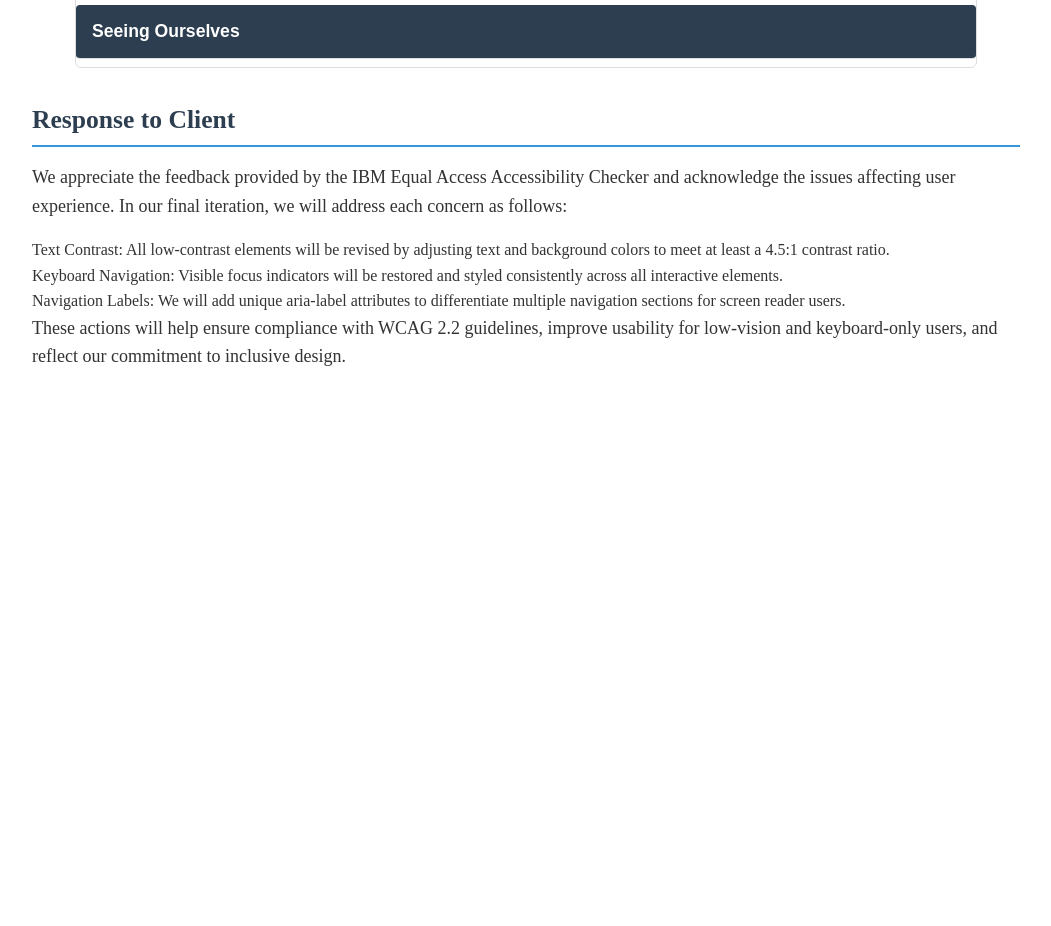
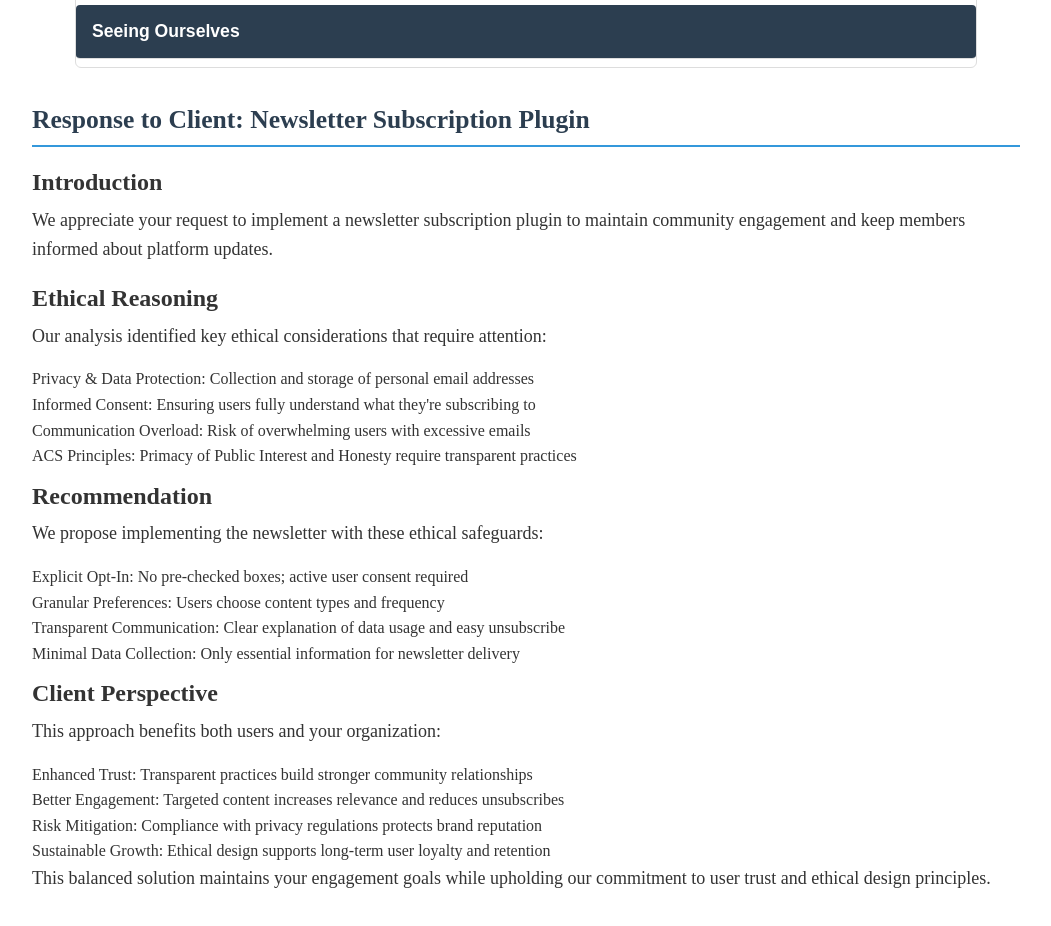
Before and after one commit to LUO404-tech/deco7140_development, a plain HTML site: page work_phase_3/reflective_design.html in a window 1280 px wide. Shown: the part 1402-2328 px from the top of the page, without its empty margins (114-1165 px from the left). Before the commit the page ends 1869 px from the top, so only its background shows below. Drawn offline with Linux system fonts and the light colour scheme; files that its build step writes are made by us from their sources; no server answers.

Commit message:
Change the context of Response to Client
I have rewritten the "Response to Client" section according to the structure outlined in the guideline.

```diff
--- a/work_phase_3/reflective_design.html
+++ b/work_phase_3/reflective_design.html
@@ -490,33 +490,104 @@
 
             <!-- Response to Client (outside accordion) -->
             <section class="component-section" id="response-to-client">
-                <h2 class="section-title">Response to Client</h2>
+                <h2 class="section-title">
+                    Response to Client: Newsletter Subscription Plugin
+                </h2>
+
+                <div class="ethical-response">
+                    <!-- Introduction -->
+                    <section class="response-section">
+                        <h3>Introduction</h3>
                         <p>
-                    We appreciate the feedback provided by the IBM Equal Access Accessibility
-                    Checker and acknowledge the issues affecting user experience. In our final
-                    iteration, we will address each concern as follows:
+                            We appreciate your request to implement a newsletter subscription
+                            plugin to maintain community engagement and keep members informed
+                            about platform updates.
+                        </p>
+                    </section>
+
+                    <!-- Ethical Reasoning -->
+                    <section class="response-section">
+                        <h3>Ethical Reasoning</h3>
+                        <p>
+                            Our analysis identified key ethical considerations that require
+                            attention:
                         </p>
                         <ul>
                             <li>
-                        <strong>Text Contrast:</strong> All low-contrast elements will be
-                        revised by adjusting text and background colors to meet at least a
-                        4.5:1 contrast ratio.
+                                <strong>Privacy & Data Protection:</strong> Collection and
+                                storage of personal email addresses
                             </li>
                             <li>
-                        <strong>Keyboard Navigation:</strong> Visible focus indicators will be
-                        restored and styled consistently across all interactive elements.
+                                <strong>Informed Consent:</strong> Ensuring users fully
+                                understand what they're subscribing to
                             </li>
                             <li>
-                        <strong>Navigation Labels:</strong> We will add unique
-                        <code>aria-label</code> attributes to differentiate multiple navigation
-                        sections for screen reader users.
+                                <strong>Communication Overload:</strong> Risk of overwhelming
+                                users with excessive emails
+                            </li>
+                            <li>
+                                <strong>ACS Principles:</strong> Primacy of Public Interest and
+                                Honesty require transparent practices
+                            </li>
+                        </ul>
+                    </section>
+
+                    <!-- Recommendation -->
+                    <section class="response-section">
+                        <h3>Recommendation</h3>
+                        <p>
+                            We propose implementing the newsletter with these ethical
+                            safeguards:
+                        </p>
+                        <ul>
+                            <li>
+                                <strong>Explicit Opt-In:</strong> No pre-checked boxes; active
+                                user consent required
+                            </li>
+                            <li>
+                                <strong>Granular Preferences:</strong> Users choose content
+                                types and frequency
+                            </li>
+                            <li>
+                                <strong>Transparent Communication:</strong> Clear explanation
+                                of data usage and easy unsubscribe
+                            </li>
+                            <li>
+                                <strong>Minimal Data Collection:</strong> Only essential
+                                information for newsletter delivery
+                            </li>
+                        </ul>
+                    </section>
+
+                    <!-- Client Perspective -->
+                    <section class="response-section">
+                        <h3>Client Perspective</h3>
+                        <p>This approach benefits both users and your organization:</p>
+                        <ul>
+                            <li>
+                                <strong>Enhanced Trust:</strong> Transparent practices build
+                                stronger community relationships
+                            </li>
+                            <li>
+                                <strong>Better Engagement:</strong> Targeted content increases
+                                relevance and reduces unsubscribes
+                            </li>
+                            <li>
+                                <strong>Risk Mitigation:</strong> Compliance with privacy
+                                regulations protects brand reputation
+                            </li>
+                            <li>
+                                <strong>Sustainable Growth:</strong> Ethical design supports
+                                long-term user loyalty and retention
                             </li>
                         </ul>
                         <p>
-                    These actions will help ensure compliance with WCAG 2.2 guidelines, improve
-                    usability for low-vision and keyboard-only users, and reflect our
-                    commitment to inclusive design.
+                            This balanced solution maintains your engagement goals while
+                            upholding our commitment to user trust and ethical design
+                            principles.
                         </p>
+                    </section>
+                </div>
             </section>
         </main>
 
```
Lines whose indentation alone changed are shown as unchanged.
